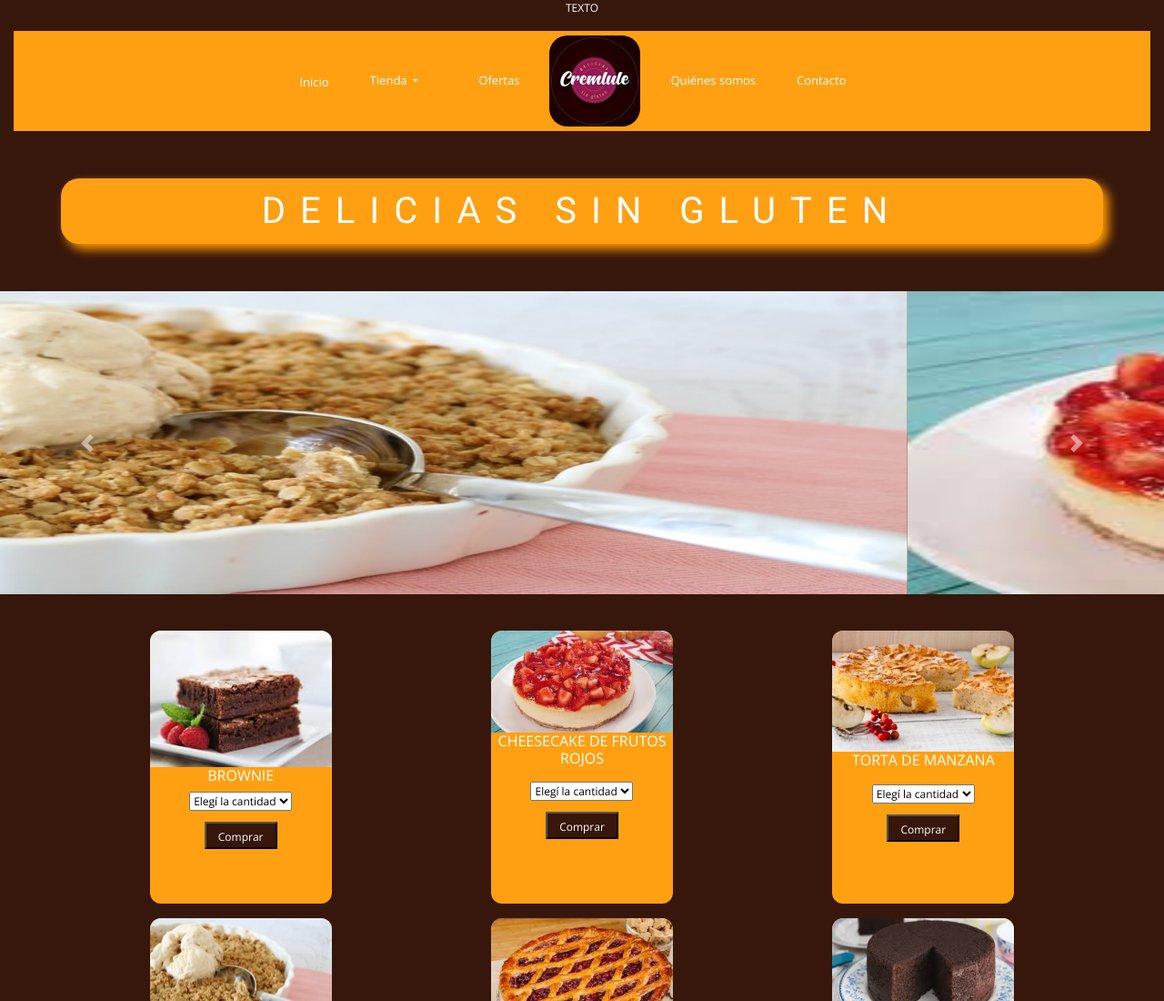
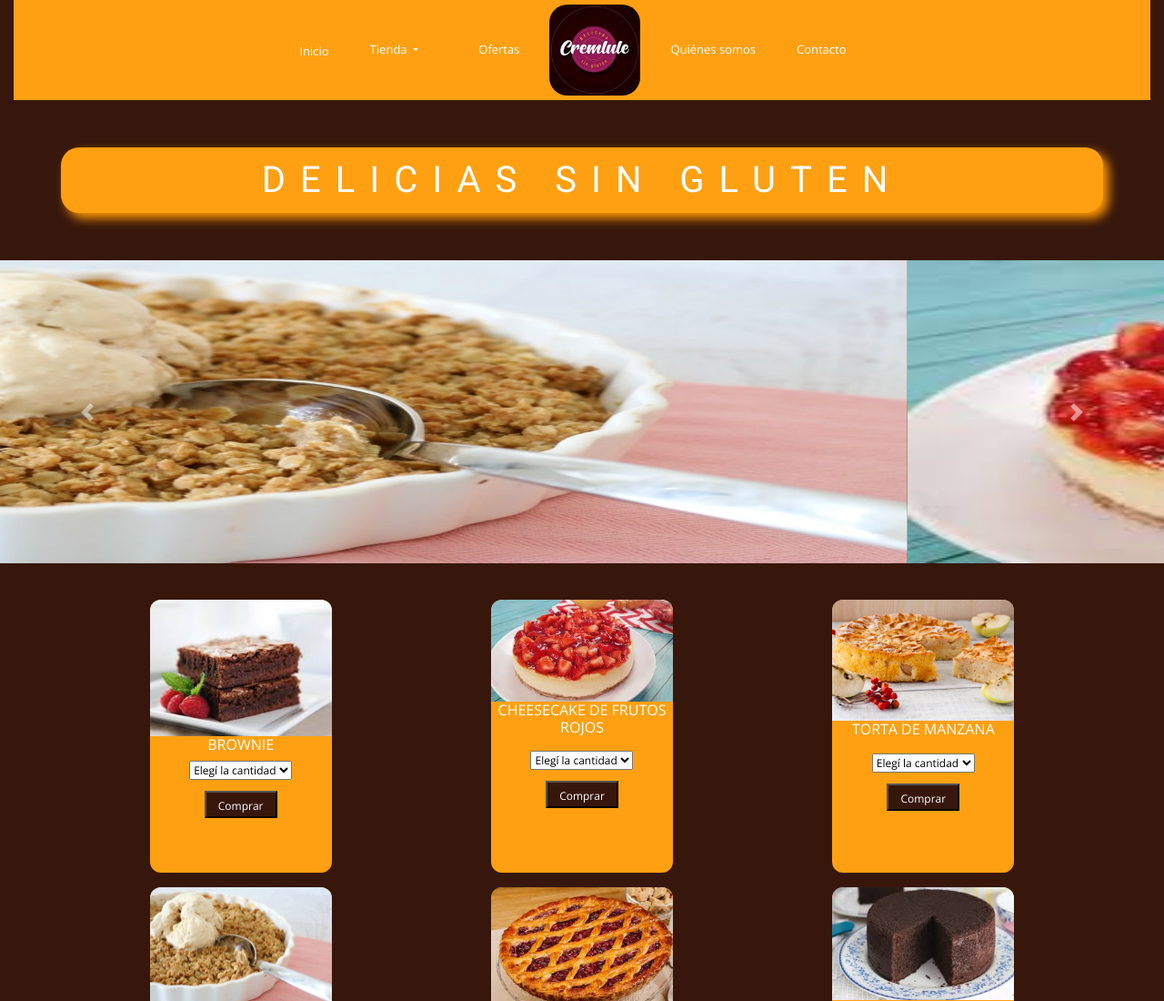
Before and after one commit to PedroBraude/Cremlule, a website: page index.html in a window 1280 px wide. Shown: the top 1100 px of the page at 91% size. Drawn offline with nearby package versions, Linux system fonts and the light colour scheme.

Commit message:
vuelta a versión cero

```diff
--- a/index.html
+++ b/index.html
@@ -17,8 +17,6 @@
 	<script src="https://kit.fontawesome.com/1a12fd121e.js" crossorigin="anonymous"></script>
 </head>
 <body>
-
-	<p>texto</p>
 
 	<div class="container-fluid">
 		<div class="row">
```
